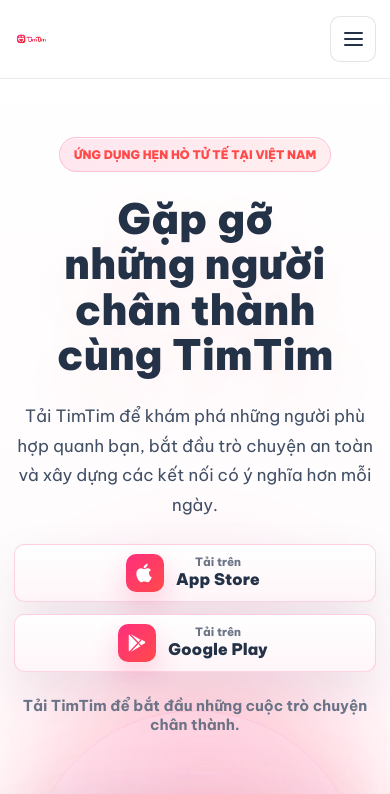
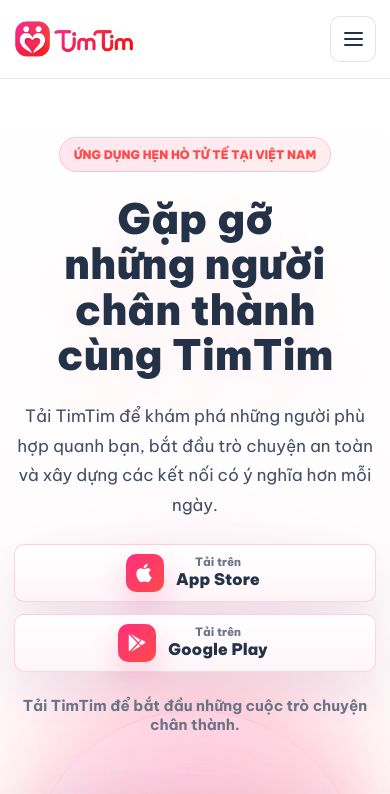
Before and after one commit to publish-collab/timtim-homepage, a website built with Vite: page index.html in a window 390 px wide. Shown: the top 794 px of the page. Built offline with nearby package versions, Linux system fonts and the light colour scheme.

Commit message:
Use cropped TimTim wordmark in header

```diff
--- a/index.html
+++ b/index.html
@@ -20,7 +20,7 @@
     <header class="site-header" id="top">
       <nav class="nav" aria-label="Điều hướng chính">
         <a class="logo" href="#top" aria-label="Trang chủ TimTim">
-          <img class="logo-wordmark" src="/timtim-wordmark.png" alt="TimTim" />
+          <img class="logo-wordmark" src="/timtim-wordmark-header.png" alt="TimTim" />
         </a>
         <button class="nav-toggle" type="button" aria-expanded="false" aria-controls="site-menu">
           <span class="nav-toggle-line"></span>
--- a/src/style.css
+++ b/src/style.css
@@ -136,8 +136,8 @@
 .logo-wordmark {
   display: block;
   width: auto;
-  height: 40px;
-  max-width: 168px;
+  height: 46px;
+  max-width: 184px;
   object-fit: contain;
 }
 
@@ -1540,8 +1540,8 @@
   }
 
   .logo-wordmark {
-    height: 34px;
-    max-width: 146px;
+    height: 38px;
+    max-width: 156px;
   }
 
   h1 {
```
Also changed, not shown: public/timtim-wordmark-header.png (added).
